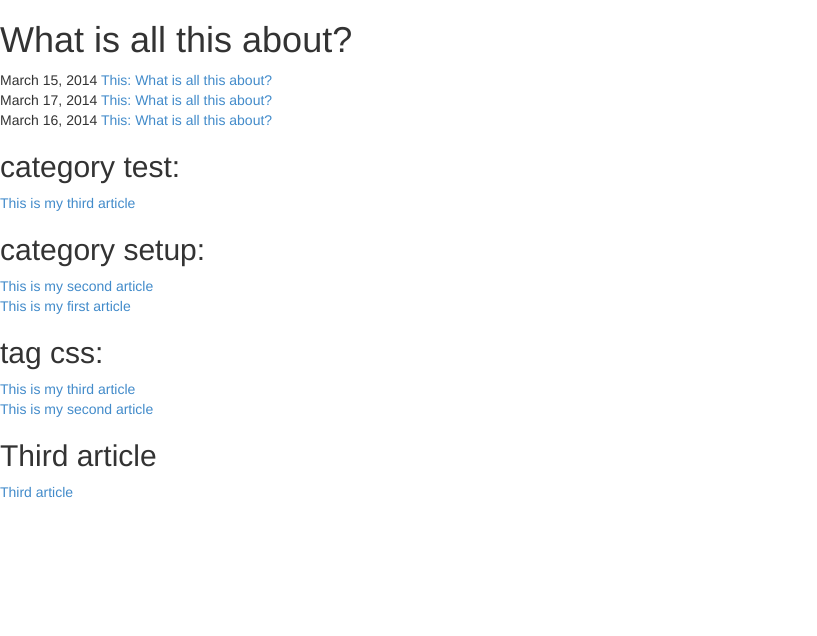
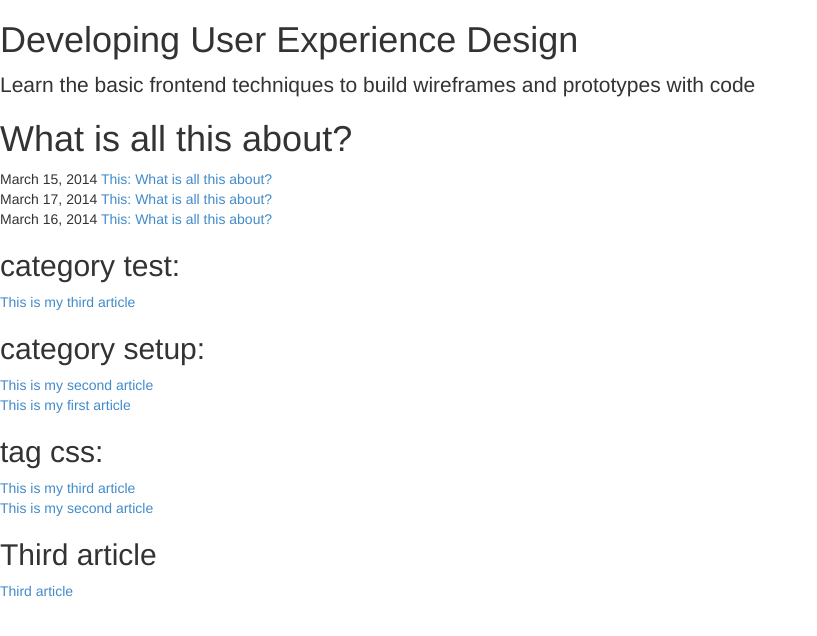
Before and after one commit to developinguxd/developinguxd.github.io, a Jekyll site: the page built from index.html, in a window 1280 px wide. Shown: the top 636 px of the page, without its empty margins (0-817 px from the left). Built offline with Jekyll 4.4.1, drawn with Linux system fonts in a browser that asks for light colours.

Commit message:
Add headline and lead

```diff
--- a/_layouts/default.html
+++ b/_layouts/default.html
@@ -8,6 +8,8 @@
   <link rel="stylesheet" href="/assets/stylesheets/syntax.css">
 </head>
 <body>
+<h1>Developing User Experience Design</h1>
+<div class="lead">Learn the basic frontend techniques to build wireframes and prototypes with code</div>
   {{ content }}
   <script src="bower_components/jquery/dist/jquery.js"></script>
   <script src="bower_components/bootstrap/dist/js/bootstrap.js"></script>
```
